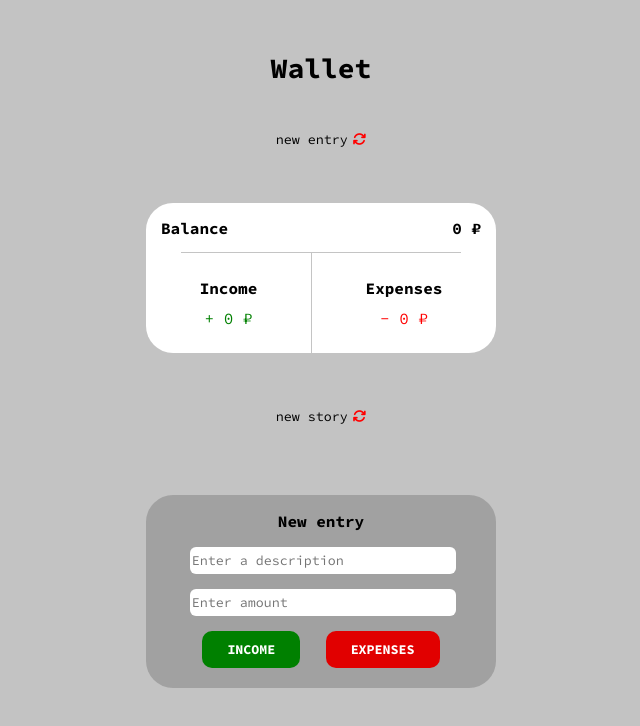
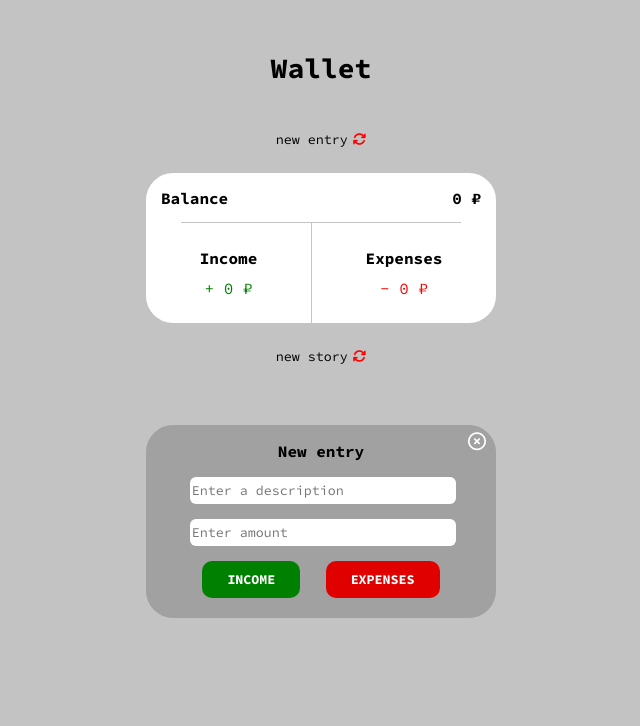
Before and after one commit to by-Egorov/-wallet, a React (Create React App) app: page / in a window 1280 px wide. Shown: the top 726 px of the page, without its empty margins (319-959 px from the left). Built offline with nearby package versions, Linux system fonts and the light colour scheme.

Commit message:
всплывающее окно для записи суммы и описания

```diff
--- a/src/App.js
+++ b/src/App.js
@@ -4,6 +4,7 @@ import Header from './components/Header/Header'
 import Operation from './components/Operation/Operation'
 import Story from './components/Story/ Story'
 import uuid from 'react-uuid'
+import ButtonOperation from './components/Operation/ButtonOperation'
 
 
 
@@ -62,6 +63,7 @@ function App() {
 			])
 			setBalance(balance + Number(numberValue))
 			setCountplus(countplus + Number(numberValue))
+			setModalActive(false)
 
 		} else { alert('Enter a description and amount') }
 		setTextValue('')
@@ -82,6 +84,7 @@ function App() {
 			])
 			setCountminus(countminus + Number(numberValue))
 			setBalance(balance - Number(numberValue))
+			setModalActive(false)
 
 		} else { alert('Enter a description and amount') }
 		setTextValue('')
@@ -102,15 +105,16 @@ function App() {
 		}
 		return
 	}
-
+	const [modalActive, setModalActive] = useState(true)
 
 	return (
 		<div className="wrapper">
 			{/* <Wallet todo={todo} setTodo={setTodo} /> */}
 			<Header clearCalc={clearCalc} date={date} />
 			<Balance money={money} balance={balance} countplus={countplus} countminus={countminus} />
-			<Story money={money} clearHistory={clearHistory} todo={todo} />
-			<Operation todo={todo} setTodo={setTodo} addTodo={addTodo} addTodoR={addTodoR} numberValue={numberValue} setNumberValue={setNumberValue} textValue={textValue} setTextValue={setTextValue} />
+			<Story money={money} clearHistory={clearHistory} todo={todo} active={modalActive} setActive={setModalActive} />
+			<ButtonOperation active={modalActive} setActive={setModalActive}/>
+			<Operation todo={todo} setTodo={setTodo} addTodo={addTodo} addTodoR={addTodoR} numberValue={numberValue} setNumberValue={setNumberValue} textValue={textValue} setTextValue={setTextValue} active={modalActive} setActive={setModalActive} />
 		</div>
 	)
 }
--- /dev/null
+++ b/src/components/Operation/ButtonOperation.jsx
@@ -0,0 +1,11 @@
+import React from 'react'
+
+const ButtonOperation = ({ active, setActive }) => {
+  return (
+	 <div className='open'>
+		<button className={active ? 'open__operation' : 'open__operation active' } onClick={() => setActive(true)}><i class="fa fa-plus-circle" aria-hidden="true"></i></button>
+	 </div>
+  )
+}
+
+export default ButtonOperation
--- a/src/components/Operation/Operation.jsx
+++ b/src/components/Operation/Operation.jsx
@@ -1,8 +1,24 @@
 import React from 'react'
 
-const Operation = ({ addTodo, addTodoR, textValue, setTextValue, numberValue, setNumberValue }) => {
+const Operation = ({
+	addTodo,
+	addTodoR,
+	textValue,
+	setTextValue,
+	numberValue,
+	setNumberValue,
+	active,
+	setActive,
+}) => {
 	return (
-		<div className='operation'>
+		<div
+			className={active ? 'modal active' : 'modal'}
+			onClick={() => setActive(false)}
+		>
+			<div className='operation' onClick={(e) => e.stopPropagation()}>
+				<div className="operation__close" onClick={() => setActive(false)}>
+				<i class="fa fa-times-circle-o" aria-hidden="true"></i>
+				</div>
 				<div className='operation__title'>
 					<p>New entry</p>
 				</div>
@@ -33,7 +49,7 @@ const Operation = ({ addTodo, addTodoR, textValue, setTextValue, numberValue, se
 						<button
 							className='operation__buttons--expenses'
 							onClick={() => {
-							addTodoR()
+								addTodoR();
 							}}
 						>
 							expenses
@@ -41,6 +57,7 @@ const Operation = ({ addTodo, addTodoR, textValue, setTextValue, numberValue, se
 					</div>
 				</div>
 			</div>
+		</div>
 	)
 }
 
--- a/src/components/Story/ Story.jsx
+++ b/src/components/Story/ Story.jsx
@@ -34,6 +34,7 @@ const Story = ({ money, clearHistory, todo }) => {
 					</Tippy>
 				))}
 			</ul>
+
 		</div>
 	)
 }
--- a/src/index.scss
+++ b/src/index.scss
@@ -18,7 +18,9 @@ ul {
 .wrapper {
 	display: flex;
 	flex-direction: column;
-	row-gap: 50px;
+	align-items: center;
+	justify-content: center;
+	row-gap: 20px;
 }
 
 //Header
@@ -115,13 +117,12 @@ ul {
 		align-items: center;
 		justify-content: space-around;
 		width: 100%;
-
 	}
 	&__list {
 		display: flex;
 		flex-direction: column;
 		row-gap: 10px;
-		max-height: 250px;
+		max-height: 200px;
 		overflow: scroll;
 	}
 	&__item-income {
@@ -147,7 +148,6 @@ ul {
 	font-weight: 700;
 }
 .clearHistory {
-
 	& button {
 		color: inherit;
 		border: none;
@@ -176,15 +176,81 @@ ul {
 }
 
 //Operation
+.modal {
+	position: relative;
+	bottom: 0;
+	left: 0;
+	display: none;
+	pointer-events: none;
+	transition: 0.4s all;
+	animation: close .4s linear;
+	&.active {
+		display: block;
+		animation: open .3s linear;
+		transition: 0.4s all;
+		pointer-events: all;
+	}
+}
+@keyframes open {
+	0% {
+		opacity: 0.2;
+	}
+	50% {
+		opacity: 0.5;
+	}
+	100% {
+		opacity: 1;
+	}
+}
+@keyframes close {
+	0% {
+		opacity: 1;
+	}
+	50% {
+		opacity: 0.5;
+	}
+	100% {
+		opacity: 0.2;
+	}
+}
+.open {
+	display: flex;
+	justify-content: center;
+	animation: close .4s linear;
+	&__operation {
+		width: 53px;
+		height: 50px;
+		display: none;
+		background: transparent;
+		border: none;
+		transition: 0.4s all;
+		&.active {
+			display: block;
+			transition: 0.4s all;
+		}
+		& i {
+			font-size: 42px;
+		}
+	}
+}
 .operation {
 	display: flex;
 	flex-direction: column;
 	align-items: center;
+	justify-content: center;
 	width: 350px;
 	background: #4444;
 	border-radius: 27px;
 	padding-bottom: 20px;
-	margin: 0 auto;
+	position: relative;
+	// margin: 0 auto;
+	&__close {
+		position: absolute;
+		top: 5px;
+		right: 10px;
+		font-size: 18px;
+		color: #fff;
+	}
 	&__title {
 		font-weight: 700;
 	}
```
Lines whose indentation alone changed are shown as unchanged.
